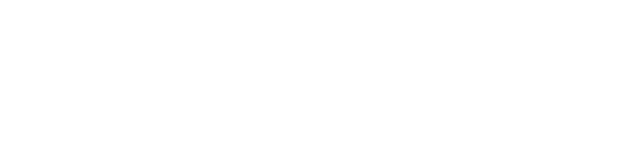
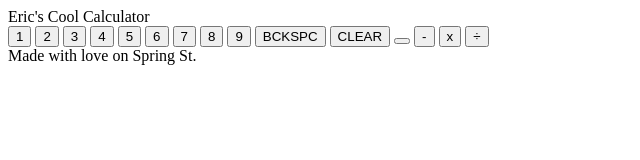
Before and after one commit to emh1194/calculator, a plain HTML site: page index.html in a window 1280 px wide. Shown: the whole page, without its empty margins (0-640 px from the left). Drawn offline with Linux system fonts and the light colour scheme.

Commit message:
add webpage outline to HTML

```diff
--- a/index.html
+++ b/index.html
@@ -8,6 +8,28 @@
     <link rel="stylesheet" href="styles.css" />
 </head>
 <body>
+    <div id="header">Eric's Cool Calculator</div>
+    <div id="body">
+        <div id="calculatorBody">
+            <div class="display"></div>
+            <button class="numberBtn" id="one">1</button>
+            <button class="numberBtn" id="two">2</button>
+            <button class="numberBtn" id="three">3</button>
+            <button class="numberBtn" id="four">4</button>
+            <button class="numberBtn" id="five">5</button>
+            <button class="numberBtn" id="six">6</button>
+            <button class="numberBtn" id="seven">7</button>
+            <button class="numberBtn" id="eight">8</button>
+            <button class="numberBtn" id="nine">9</button>
+            <button class="delete" id="backSpace">BCKSPC</button>
+            <button class="delete" id = "clear">CLEAR</button>
+            <button class="operatorBtn" id="add"></button>
+            <button class="operatorBtn" id="subtract">-</button>
+            <button class="operatorBtn" id="multiply">x</button>
+            <button class="operatorBtn" id="divide">÷</button>
+        </div>
+    </div>
+    <div id="footer">Made with love on Spring St.</div>
 
 </body>
 <script src="script.js"></script>
```
